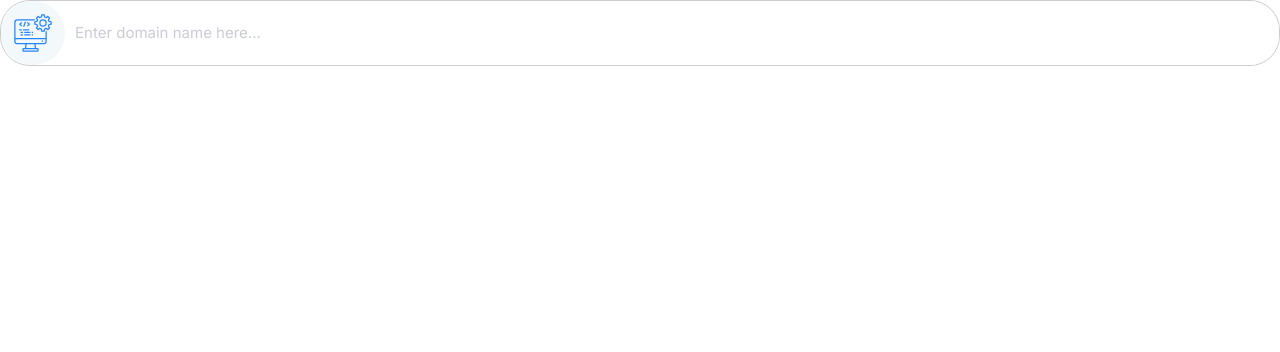
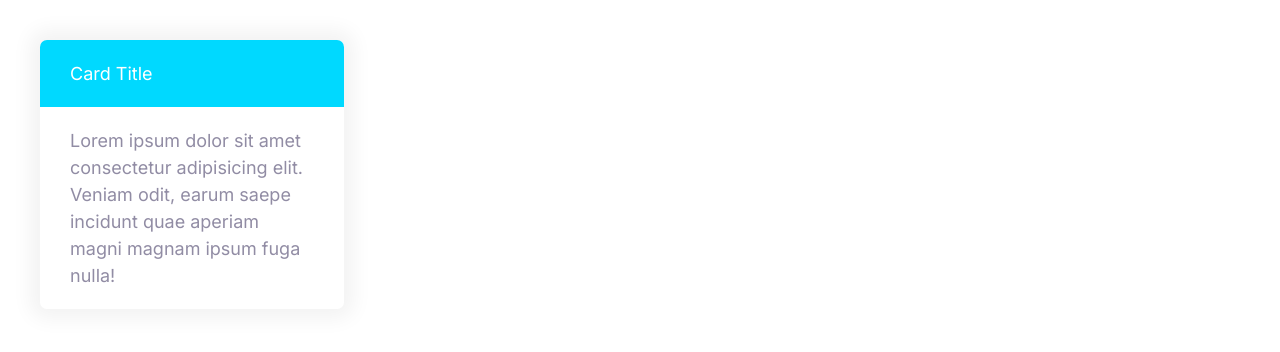
Before and after one commit to KotaIshihara0329/moshify, a plain HTML site: page index.html in a window 1280 px wide. Drawn offline with Linux system fonts and the light colour scheme.

Commit message:
Complete Card design.

```diff
--- a/CSS/style.css
+++ b/CSS/style.css
@@ -313,3 +313,28 @@ a {
         font-size: 1.5rem;
     }
 }
+
+/* Card */
+
+.card {
+    border-radius: 7px;
+    box-shadow: 0 0 20px 10px #f3f3f3;
+    overflow: hidden;
+}
+
+.card__header, .card__body {
+    padding: 2rem 3rem;
+}
+
+.card--primary .card__header {
+    background-color: var(--color-primary);
+    color: #fff;
+
+}
+
+
+.card--secondary .card__header {
+    background-color: var(--color-secondary);
+    color: #fff;
+
+}
--- a/index.html
+++ b/index.html
@@ -15,18 +15,14 @@
     <link rel="stylesheet" href="CSS/style.css" />
   </head>
   <body>
-    <div class="input-group">
-      <span class="icon-container">
-        <svg class="icon icon--primary">
-          <use xlink:href="images/sprite.svg#computer"></use>
-        </svg>
-      </span>
-
-      <input
-        type="text"
-        class="input"
-        placeholder="Enter domain name here..."
-      />
+    <div style="width: 30%; padding: 4rem">
+      <div class="card card--secondary">
+        <header class="card__header">Card Title</header>
+        <div class="card__body">
+          Lorem ipsum dolor sit amet consectetur adipisicing elit. Veniam odit,
+          earum saepe incidunt quae aperiam magni magnam ipsum fuga nulla!
+        </div>
+      </div>
     </div>
   </body>
 </html>
```
